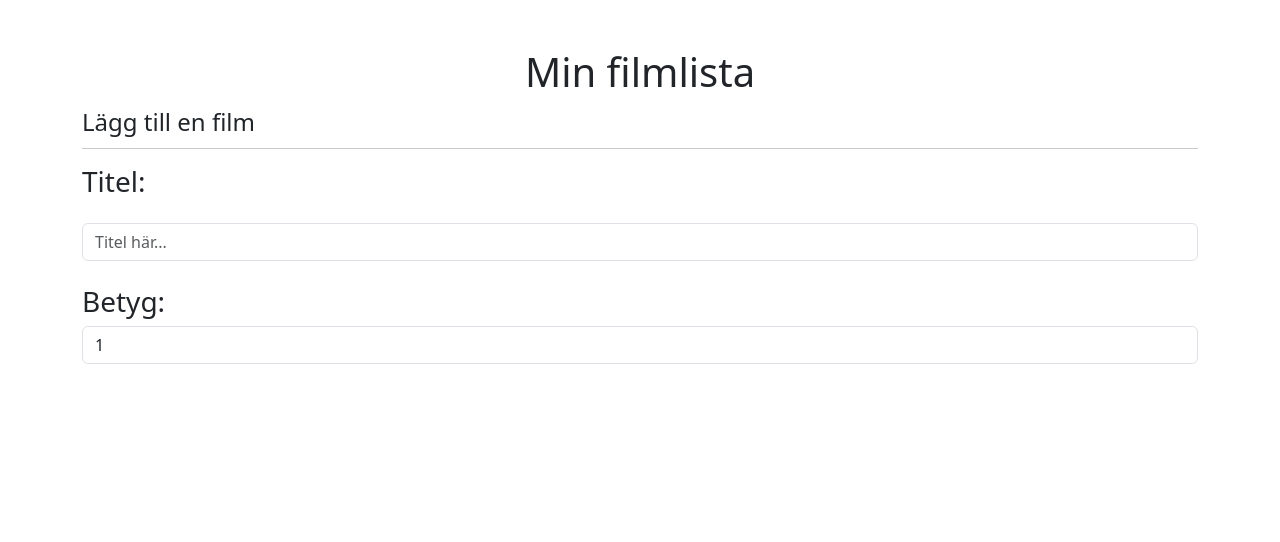
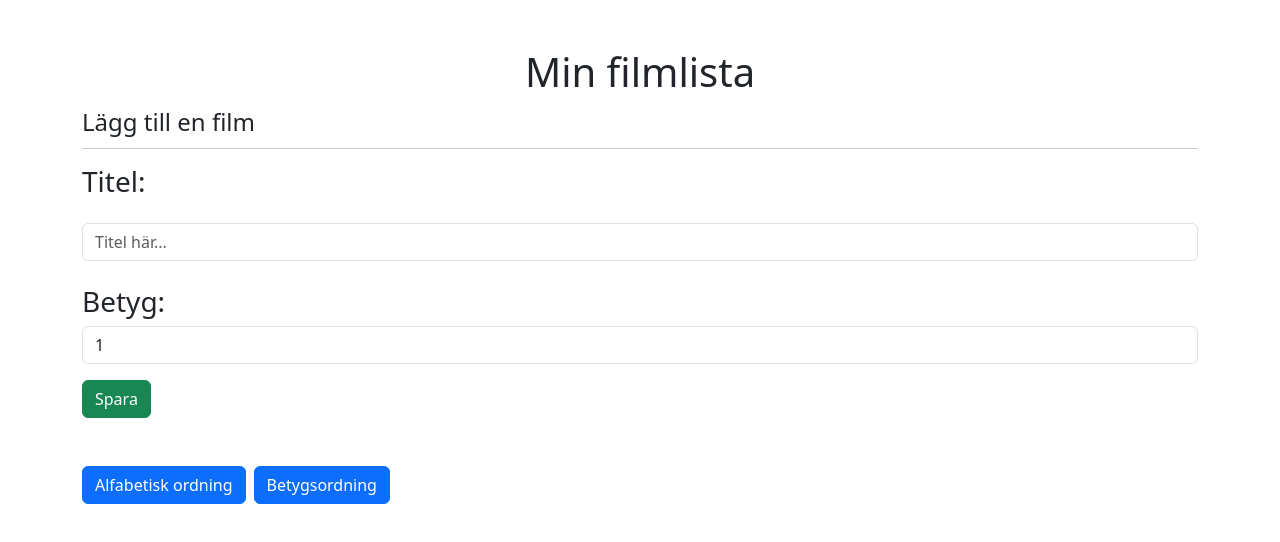
Before and after one commit to Geemmeet/Filmlista_React_Labb_6, a Next.js app in the folder filmlista/: page / in a window 1280 px wide. Shown: the top 542 px of the page. Built offline with nearby package versions, Linux system fonts and the light colour scheme.

Commit message:
Skeleton of Buttons

```diff
--- a/filmlista/src/app/page.js
+++ b/filmlista/src/app/page.js
@@ -1,13 +1,14 @@
 import Select from '@/components/Select/index'
 import InputField from '@/components/InputField';
+import Button from '@/components/Button';
 
 import 'bootstrap/dist/css/bootstrap.css';
 
 export default function Home() {
   return (
-    <div>
+    <div className="container">
       <h1 className="text-center mt-5">Min filmlista</h1>
-      <form className="container">
+      <form>
         <fieldset>
           <legend>Lägg till en film</legend>
           <hr />
@@ -24,7 +25,22 @@ export default function Home() {
             labelText={'Betyg:'}
           />
         </fieldset>
+        <Button
+          onClick={''}
+          styleClass={'btn btn-success mt-3'}
+          text={'Spara'}
+        />
       </form>
+      <Button
+        onClick={''}
+        styleClass={'btn btn-primary mt-5 me-2'}
+        text={'Alfabetisk ordning'}
+      />
+      <Button
+        onClick={''}
+        styleClass={'btn btn-primary mt-5'}
+        text={'Betygsordning'}
+      />
 
     </div>
   );
```
